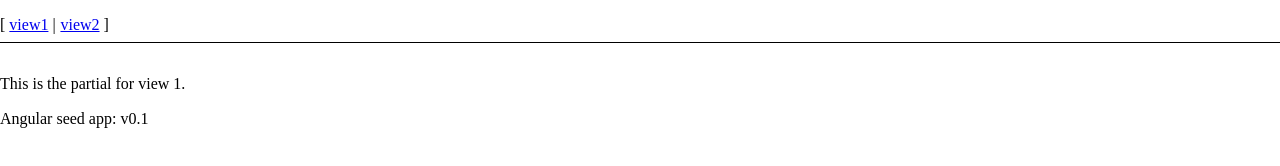
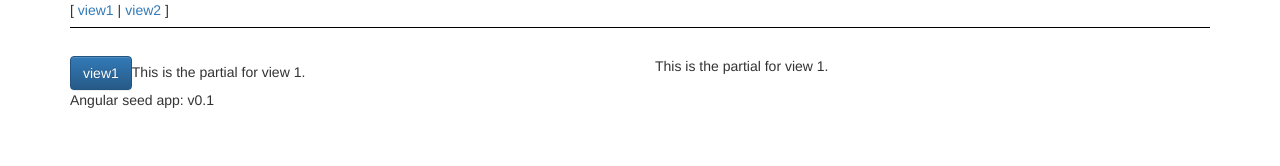
Before and after one commit to arcresources/math-thingy, a website: page app/index.html at #/view1 in a window 1280 px wide. Drawn offline with nearby package versions, Linux system fonts and the light colour scheme; some packages are replaced by stand-ins of ours.

Commit message:
Switched from HTML5 Boilerplate to Twitter Bootstrap

```diff
--- a/app/index.html
+++ b/app/index.html
@@ -9,12 +9,12 @@
   <title>My AngularJS App</title>
   <meta name="description" content="">
   <meta name="viewport" content="width=device-width, initial-scale=1">
-  <link rel="stylesheet" href="bower_components/html5-boilerplate/css/normalize.css">
-  <link rel="stylesheet" href="bower_components/html5-boilerplate/css/main.css">
+  <link rel="stylesheet" href="bower_components/bootstrap/dist/css/bootstrap.css">
+  <link rel="stylesheet" href="bower_components/bootstrap/dist/css/bootstrap-theme.css">
   <link rel="stylesheet" href="css/app.css"/>
   <script src="bower_components/html5-boilerplate/js/vendor/modernizr-2.6.2.min.js"></script>
 </head>
-<body>
+<body class="container">
   <ul class="menu">
     <li><a href="#/view1">view1</a></li>
     <li><a href="#/view2">view2</a></li>
@@ -33,6 +33,7 @@
   -->
   <script src="bower_components/angular/angular.js"></script>
   <script src="bower_components/angular-route/angular-route.js"></script>
+  <script src="bower_components/bootstrap/dist/js/bootstrap.js"></script>
   <script src="js/app.js"></script>
   <script src="js/services.js"></script>
   <script src="js/controllers.js"></script>
--- a/app/partials/partial1.html
+++ b/app/partials/partial1.html
@@ -1 +1,4 @@
-<p>This is the partial for view 1.</p>
+<div class="row">
+  <div class="col-md-6"><a class="btn btn-primary" href="#/view1">view1</a>This is the partial for view 1.</div>
+  <div class="col-md-6">This is the partial for view 1.</div>
+</div>
--- a/bower.json
+++ b/bower.json
@@ -10,6 +10,6 @@
     "angular-route": "1.2.x",
     "angular-loader": "1.2.x",
     "angular-mocks": "~1.2.x",
-    "html5-boilerplate": "~4.3.0"
+    "bootstrap": "~3.1.1"
   }
 }
```
